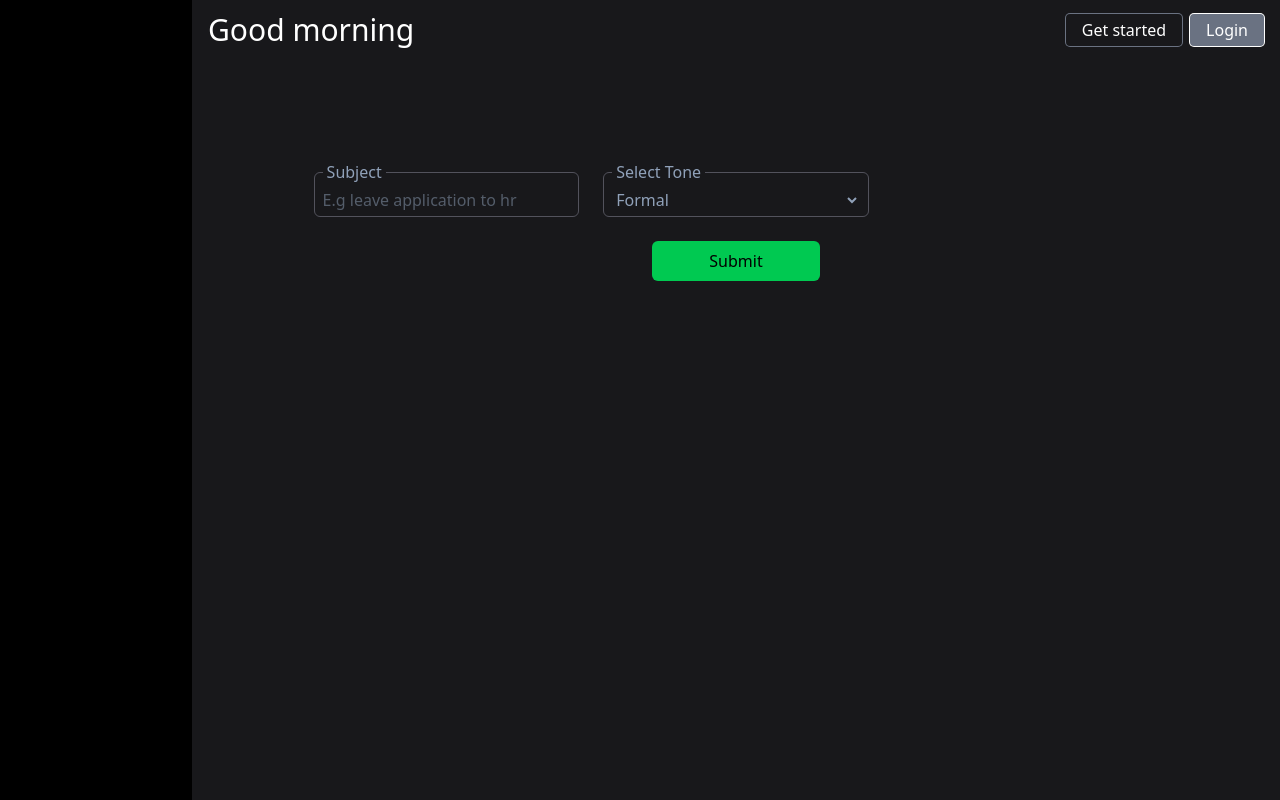
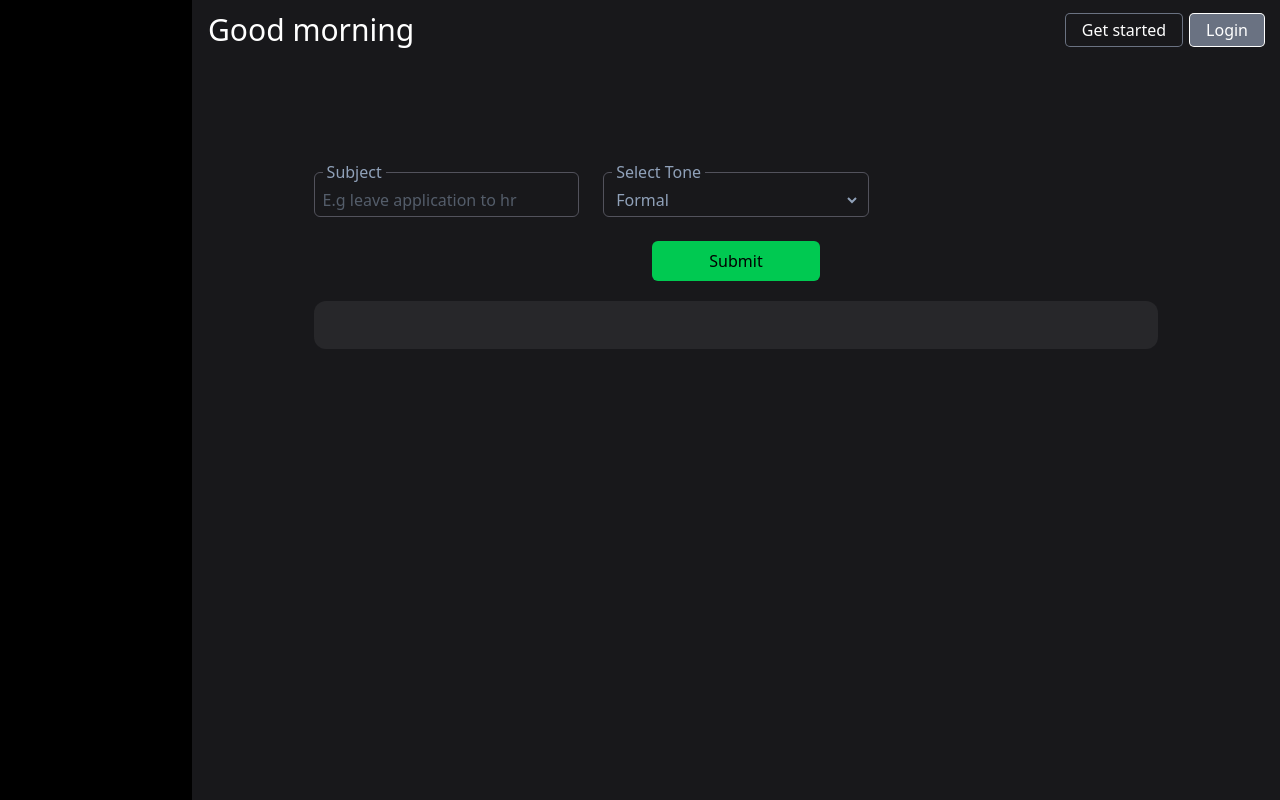
Before and after one commit to PinakiRay-webdev/bot-email-generator, a React (Vite) app: page / in a window 1280 px wide. Built offline with nearby package versions, Linux system fonts and the light colour scheme; no server answers.

Commit message:
passing the inputs as key value pair

```diff
--- a/src/components/main/components/Input/Input.jsx
+++ b/src/components/main/components/Input/Input.jsx
@@ -259,7 +259,7 @@ const Input = () => {
         </div>
       </form>
 
-        <div>
+        <div className="bg-zinc-800 px-4 py-6 mt-5 rounded-xl text-white w-[80%] mx-auto" >
           <p className="whitespace-pre-line" >{mail}</p>
         </div>
 
```
Also changed, not shown: 1 other file (tests, documents, lock files or other folders).
